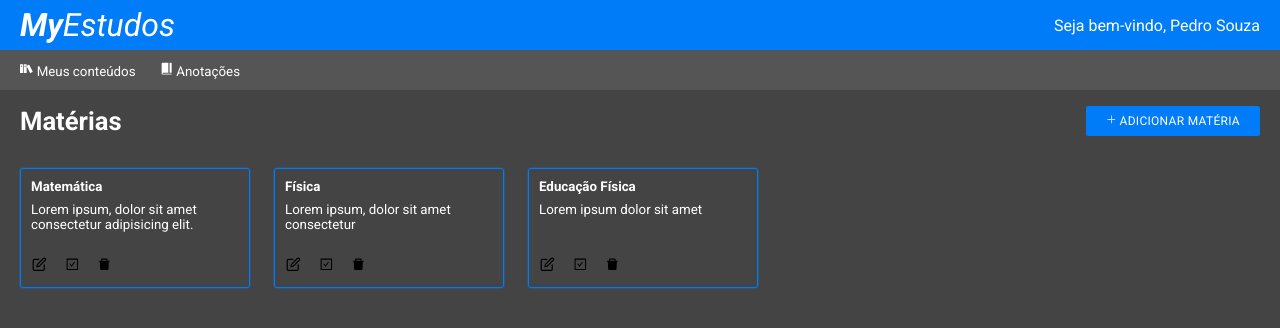
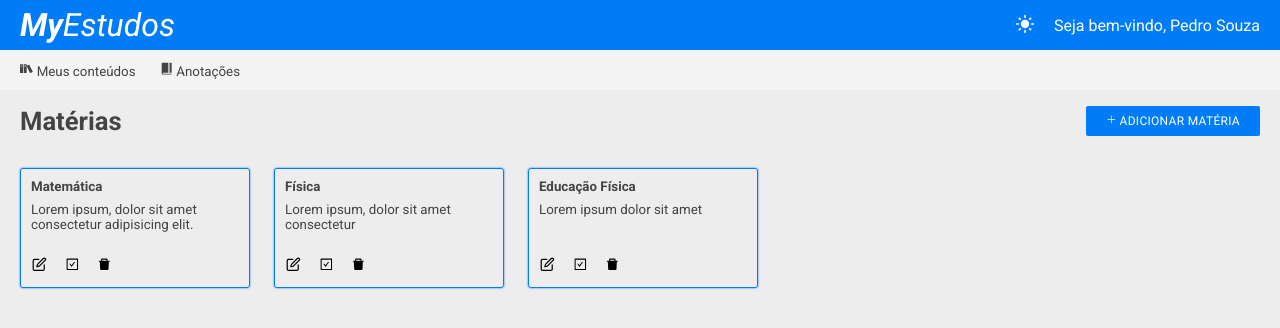
Before and after one commit to pedrosouz6/my-estudos, a React (Create React App) app: page /material in a window 1280 px wide. Shown: the top 328 px of the page. Built offline with nearby package versions, Linux system fonts and the light colour scheme.

Commit message:
adding themes mode

```diff
--- a/src/App.tsx
+++ b/src/App.tsx
@@ -1,12 +1,16 @@
 import { ThemeProvider } from "styled-components"
 import GlobalsStyled from "./style/GlobalsStyled"
-import dark from "./style/theme/dark"
-import light from "./style/theme/light"
 import { Routes } from "./routes"
 
+import { useTheme } from "./hooks/Theme"
+
+
 export default function App() {
+
+    const { theme } = useTheme();
+
     return (
-        <ThemeProvider theme={dark}>
+        <ThemeProvider theme={theme}>
             <GlobalsStyled />
             <Routes />
         </ThemeProvider>
--- a/src/components/Header/index.tsx
+++ b/src/components/Header/index.tsx
@@ -1,9 +1,11 @@
 import { BottomHeader } from "../BottomHeader";
+import { ThemesMode } from "../ThemesMode";
 import { Container } from "../Container";
 
 import {
     ContainerHeader,
-    ContentHeader
+    ContentHeader,
+    ContentRightHeader
 } from "./style";
 
 export function Header() {
@@ -13,7 +15,11 @@ export function Header() {
                 <Container>
                     <ContentHeader>
                         <h1>My<span>Estudos</span></h1>
-                        <p>Seja bem-vindo, Pedro Souza</p>
+
+                        <ContentRightHeader>
+                            <ThemesMode />
+                            <p>Seja bem-vindo, Pedro Souza</p>
+                        </ContentRightHeader>
                     </ContentHeader>
                 </Container>
             </ContainerHeader>
--- a/src/components/Header/style.ts
+++ b/src/components/Header/style.ts
@@ -22,8 +22,15 @@ export const ContentHeader = styled.div `
     align-items: center;
     justify-content: space-between;
 
+
+`
+
+export const ContentRightHeader = styled.div `
+    display: flex;
+    align-items: center;
+    gap: 1rem;
+
     p {
         color: white;
     }
-
 `
--- /dev/null
+++ b/src/components/ThemesMode/index.tsx
@@ -0,0 +1,53 @@
+import { useState } from 'react';
+
+import light from '../../style/theme/light';
+import dark from '../../style/theme/dark';
+import { useTheme } from '../../hooks/Theme';
+
+import {
+    MdLightMode,
+    MdNightlight
+} from 'react-icons/md';
+
+import { IoMdArrowDropup } from 'react-icons/io';
+
+import {
+    ContainerThemesMode,
+    DropDownThemesMode,
+    ButtonDropDownThemesMode,
+    ArrowThemesMode
+} from "./style";
+
+export function ThemesMode() {
+
+    const { ToggleTheme } = useTheme();
+
+    const [ isRenderingDropDownThemesMode, setIsRenderingDropDownThemesMode ] = useState<boolean>(false);
+
+    function ToggleDropDownThemesMode() {
+        setIsRenderingDropDownThemesMode(!isRenderingDropDownThemesMode);
+    }
+
+    return (
+        <ContainerThemesMode>
+
+            <ButtonDropDownThemesMode>
+                <button onClick={() => ToggleDropDownThemesMode()}><MdLightMode /></button>
+            </ButtonDropDownThemesMode>
+
+            { isRenderingDropDownThemesMode &&
+                <DropDownThemesMode>
+                    <li><button onClick={() => ToggleTheme(light)}><MdLightMode /> Claro</button></li>
+                    <li><button onClick={() => ToggleTheme(dark)}><MdNightlight /> Escuro</button></li>
+                </DropDownThemesMode>
+            }
+
+            { isRenderingDropDownThemesMode &&
+                <ArrowThemesMode>
+                    <IoMdArrowDropup />
+                </ArrowThemesMode>
+            }
+
+        </ContainerThemesMode>
+    )
+}
--- /dev/null
+++ b/src/components/ThemesMode/style.ts
@@ -0,0 +1,66 @@
+import styled from "styled-components";
+
+export const ContainerThemesMode = styled.div `
+    position: relative;
+    display: flex;
+    align-items: center;
+
+`
+
+export const DropDownThemesMode = styled.ul `
+    position: absolute;
+    left: 0;
+    z-index: 2;
+    top: 28px;
+    border: 1px solid ${props => props.theme.colors.background};
+    border-radius: 3px;
+
+    li {
+        width: 100px;
+        list-style: none;
+
+        &:first-child {
+            border-bottom: 1px solid ${props => props.theme.colors.background};
+        }
+
+        button {
+            width: 100%;
+
+            color: ${props => props.theme.colors.color};
+            background: ${props => props.theme.colors.bottomHeader};
+            border: none;
+            display: flex;
+            gap: 5px;
+            align-items: center;
+            padding: 7px 5px;
+            cursor: pointer;
+
+            &:hover {
+                opacity: .9;
+            }
+        }
+    }
+`
+
+export const ButtonDropDownThemesMode = styled.div `
+    button {
+        background: none;
+        border: none;
+        font-size: 15pt;
+        padding: 3px 3px 0 3px;
+        cursor: pointer;
+        color: white;
+    }
+`
+
+export const ArrowThemesMode = styled.i `
+    position: absolute;
+    top: 14px;
+    left: -1px;
+    color: ${props => props.theme.colors.background};
+    font-size: 20pt;
+    display: block;
+    width: 0px;
+    height: 0px;
+    z-index: 1;
+`
--- /dev/null
+++ b/src/context/Theme/index.tsx
@@ -0,0 +1,52 @@
+import { createContext, ReactNode, useState } from 'react';
+
+import dark from '../../style/theme/dark';
+import light from '../../style/theme/light';
+
+interface ThemeType {
+    title: string,
+    colors: {
+        primary: string,
+
+        background: string,
+        color: string,
+
+        header: string,
+        bottomHeader: string,
+
+        success: string,
+        info: string,
+        warning: string
+    }
+}
+
+interface ContextThemeProps {
+    theme: ThemeType,
+    ToggleTheme: (theme: ThemeType) => void
+}
+
+interface ProviderThemeProps {
+    children: ReactNode
+}
+
+export const ContextTheme = createContext({} as ContextThemeProps);
+
+export function ProviderTheme({ children }: ProviderThemeProps) {
+
+    const [ theme, setTheme ] = useState<ThemeType>(light);
+
+    function ToggleTheme(theme: ThemeType) {
+        setTheme(theme);
+    }
+
+    return (
+        <ContextTheme.Provider value={{
+            theme,
+            ToggleTheme
+        }}>
+
+            { children }
+
+        </ContextTheme.Provider>
+    )
+}
--- /dev/null
+++ b/src/hooks/Theme/index.tsx
@@ -0,0 +1,6 @@
+import { useContext } from "react";
+import { ContextTheme } from "../../context/Theme";
+
+export function useTheme() {
+    return useContext(ContextTheme);
+}
--- a/src/index.tsx
+++ b/src/index.tsx
@@ -1,12 +1,16 @@
 import React from 'react';
 import ReactDOM from 'react-dom/client';
 import App from './App';
+
+import { ProviderTheme } from './context/Theme';
 
 const root = ReactDOM.createRoot(
   document.getElementById('root') as HTMLElement
 );
 root.render(
   <React.StrictMode>
-    <App />
+    <ProviderTheme>
+      <App />
+    </ProviderTheme>
   </React.StrictMode>
 );
```
